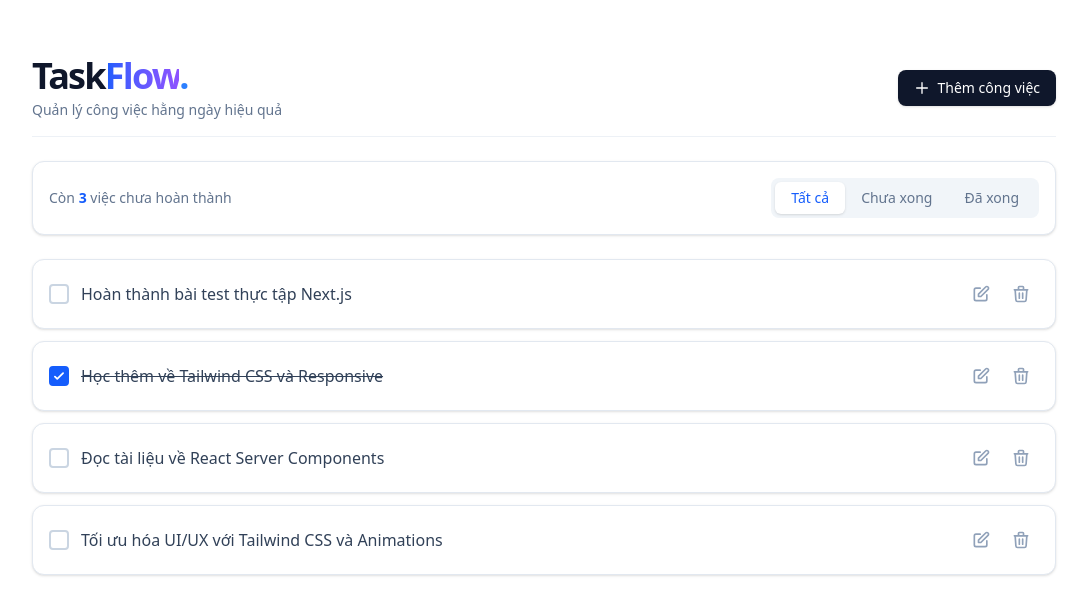
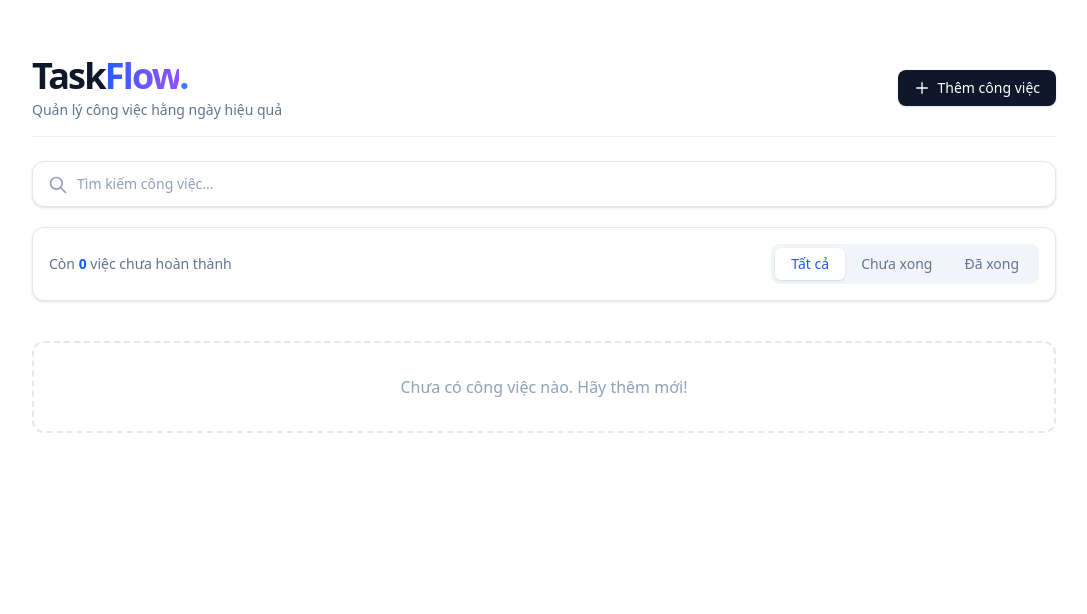
Before and after one commit to giaphu48/taskflow, a Next.js app: page / in a window 1280 px wide. Shown: the top 614 px of the page, without its empty margins (96-1183 px from the left). Built offline with nearby package versions, Linux system fonts and the light colour scheme.

Commit message:
feat: implement search and clear completed features

```diff
--- a/src/components/todo/TodoApp.tsx
+++ b/src/components/todo/TodoApp.tsx
@@ -7,30 +7,6 @@ import TodoForm from "./TodoForm";
 import { Todo } from "@/types/todo";
 
 const initialTodos: Todo[] = [
-  {
-    id: "1",
-    title: "Hoàn thành bài test thực tập Next.js",
-    isCompleted: false,
-    createdAt: 1719792000000,
-  },
-  {
-    id: "2",
-    title: "Học thêm về Tailwind CSS và Responsive",
-    isCompleted: true,
-    createdAt: 1719792060000,
-  },
-  {
-    id: "3",
-    title: "Đọc tài liệu về React Server Components",
-    isCompleted: false,
-    createdAt: 1719792120000,
-  },
-  {
-    id: "4",
-    title: "Tối ưu hóa UI/UX với Tailwind CSS và Animations",
-    isCompleted: false,
-    createdAt: 1719792180000,
-  },
 ];
 
 type FilterType = "all" | "active" | "completed";
@@ -40,6 +16,8 @@ export default function TodoApp() {
   const [isModalOpen, setIsModalOpen] = useState(false);
   const [filter, setFilter] = useState<FilterType>("all");
   const [isLoaded, setIsLoaded] = useState(false);
+
+  const [searchQuery, setSearchQuery] = useState("");
 
   // Load dữ liệu từ LocalStorage khi khởi chạy
   useEffect(() => {
@@ -94,14 +72,27 @@ export default function TodoApp() {
     setTodos((prev) => prev.filter((todo) => todo.id !== id));
   };
 
+  const handleClearCompleted = () => {
+    if (window.confirm("Bạn có chắc muốn xóa tất cả công việc đã hoàn thành?")) {
+      setTodos((prev) => prev.filter((todo) => !todo.isCompleted));
+    }
+  };
+
   // Tránh lỗi Hydration Mismatch của Next.js
   if (!isLoaded) {
     return <div className="w-full text-center text-slate-400 mt-10">Đang tải dữ liệu...</div>;
   }
 
   const filteredTodos = todos.filter((todo) => {
-    if (filter === "active") return !todo.isCompleted;
-    if (filter === "completed") return todo.isCompleted;
+    // Lọc theo trạng thái
+    if (filter === "active" && todo.isCompleted) return false;
+    if (filter === "completed" && !todo.isCompleted) return false;
+
+    // Lọc theo từ khóa tìm kiếm
+    if (searchQuery.trim() && !todo.title.toLowerCase().includes(searchQuery.trim().toLowerCase())) {
+      return false;
+    }
+
     return true;
   });
 
@@ -117,17 +108,32 @@ export default function TodoApp() {
         onAdd={handleAddTodo}
       />
 
+      {/* Tìm kiếm */}
+      <div className="mb-5 relative">
+        <input
+          type="text"
+          placeholder="Tìm kiếm công việc..."
+          value={searchQuery}
+          onChange={(e) => setSearchQuery(e.target.value)}
+          className="w-full px-4 py-3 pl-11 bg-white border border-slate-200 rounded-xl shadow-sm focus:outline-none focus:ring-2 focus:ring-blue-100 focus:border-blue-500 transition-all text-sm placeholder:text-slate-400"
+        />
+        <svg className="w-5 h-5 text-slate-400 absolute left-4 top-3.5" fill="none" viewBox="0 0 24 24" stroke="currentColor">
+          <path strokeLinecap="round" strokeLinejoin="round" strokeWidth={2} d="M21 21l-6-6m2-5a7 7 0 11-14 0 7 7 0 0114 0z" />
+        </svg>
+      </div>
+
       <div className="flex flex-col sm:flex-row justify-between items-center bg-white p-4 rounded-xl shadow-sm border border-slate-200 mb-6 gap-4">
         <span className="text-slate-500 font-medium text-sm">
           Còn <strong className="text-blue-600">{activeCount}</strong> việc chưa hoàn thành
         </span>
+
+        <div className="flex flex-col sm:flex-row items-center gap-3">
           <div className="flex bg-slate-100 p-1 rounded-lg">
             {(["all", "active", "completed"] as FilterType[]).map((f) => (
               <button
                 key={f}
                 onClick={() => setFilter(f)}
-              className={`px-4 py-1.5 rounded-md text-sm font-medium transition-all ${
-                filter === f
+                className={`px-4 py-1.5 rounded-md text-sm font-medium transition-all ${filter === f
                   ? "bg-white text-blue-600 shadow-sm"
                   : "text-slate-500 hover:text-slate-700"
                   }`}
@@ -135,6 +141,16 @@ export default function TodoApp() {
                 {f === "all" ? "Tất cả" : f === "active" ? "Chưa xong" : "Đã xong"}
               </button>
             ))}
+          </div>
+
+          {todos.some(t => t.isCompleted) && (
+            <button
+              onClick={handleClearCompleted}
+              className="text-sm font-medium text-red-500 hover:text-red-600 hover:bg-red-50 px-3 py-1.5 rounded-md transition-colors whitespace-nowrap"
+            >
+              Xóa đã xong
+            </button>
+          )}
         </div>
       </div>
 
```
Lines whose indentation alone changed are shown as unchanged.
